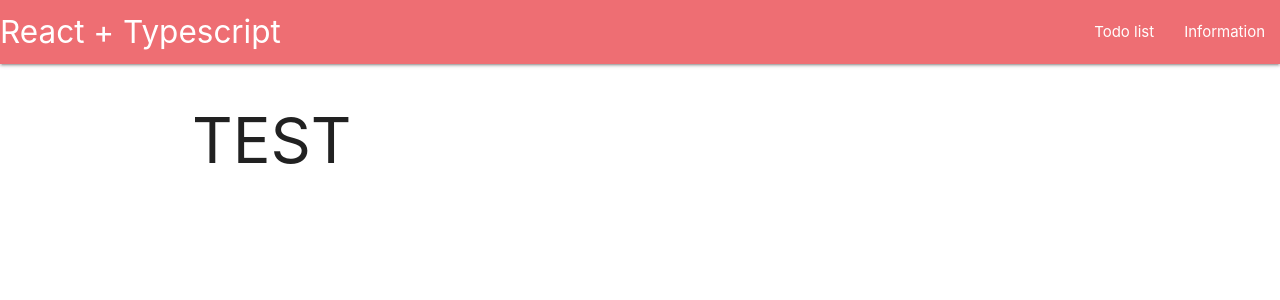
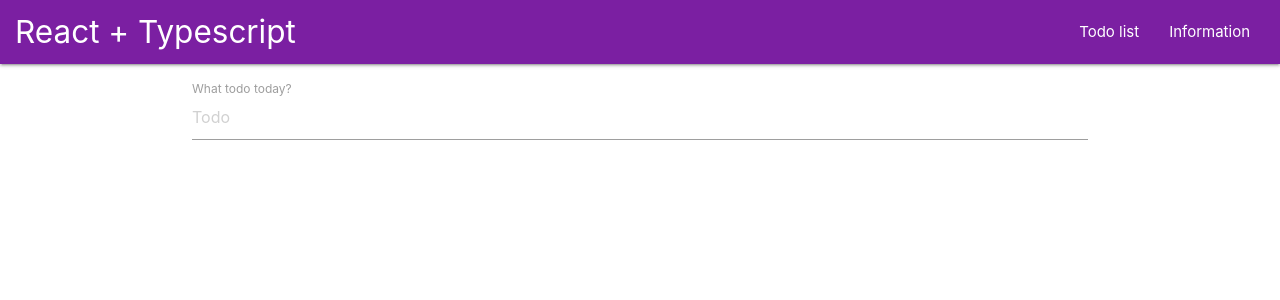
Before and after one commit to JenyaIII/React-TypeScript, a React (Create React App) app: page / in a window 1280 px wide. Shown: the top 300 px of the page. Built offline with nearby package versions, Linux system fonts and the light colour scheme.

Commit message:
Add todoForm component

```diff
--- a/src/App.tsx
+++ b/src/App.tsx
@@ -1,13 +1,14 @@
 import React from 'react';
 import './App.css';
 import Navbar from './components/NavBar';
+import TodoForm from './components/TodoFrom';
 
 const App: React.FunctionComponent = () => {
   return (
   <>
     <Navbar />
     <div className="container">
-      <h1>TEST</h1>
+      <TodoForm />
     </div>
   </>
   );
--- a/src/components/NavBar.tsx
+++ b/src/components/NavBar.tsx
@@ -3,8 +3,8 @@ import React from 'react';
 export const Navbar: React.FunctionComponent = () => {
  return (
   <nav>
-    <div className="nav-wrapper">
-      <a href="#" className="brand-logo">React + Typescript</a>
+    <div className="nav-wrapper purple darken-2 px1">
+      <a href="/" className="brand-logo">React + Typescript</a>
       <ul className="right hide-on-med-and-down">
         <li><a href="/">Todo list</a></li>
         <li><a href="/">Information</a></li>
--- /dev/null
+++ b/src/components/TodoFrom.tsx
@@ -0,0 +1,15 @@
+import React from 'react';
+
+const TodoForm: React.FunctionComponent = () => {
+
+  return(
+    <div className="input-field mt2">
+      <input type="text" id="title" placeholder="Todo" />
+      <label htmlFor="title" className="active">
+        What todo today?
+      </label>
+    </div>
+  )
+}
+
+export default TodoForm;
--- a/src/index.css
+++ b/src/index.css
@@ -11,3 +11,12 @@ code {
   font-family: source-code-pro, Menlo, Monaco, Consolas, 'Courier New',
     monospace;
 }
+
+.px1 {
+  padding-left: 1rem;
+  padding-right: 1rem;
+}
+
+.mt2 {
+  margin-top: 2rem;
+}
```
